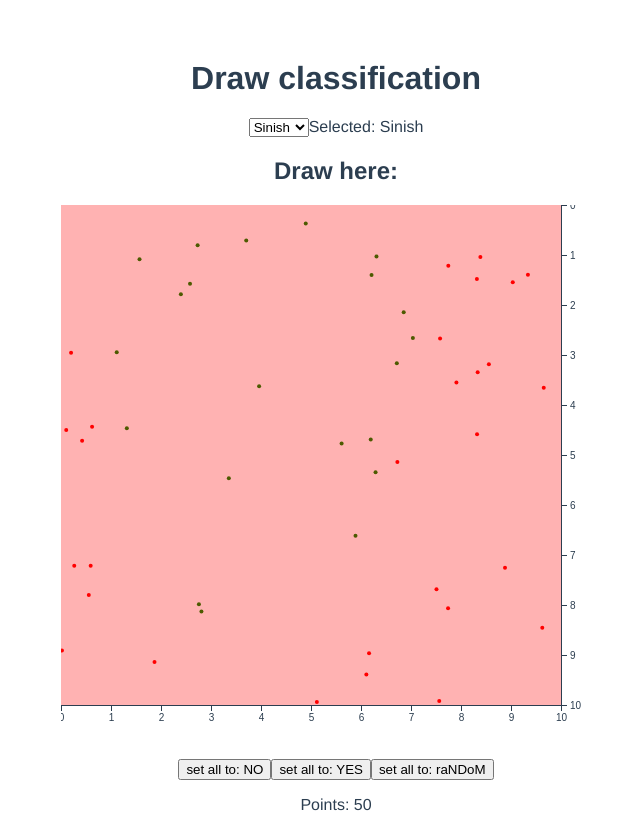
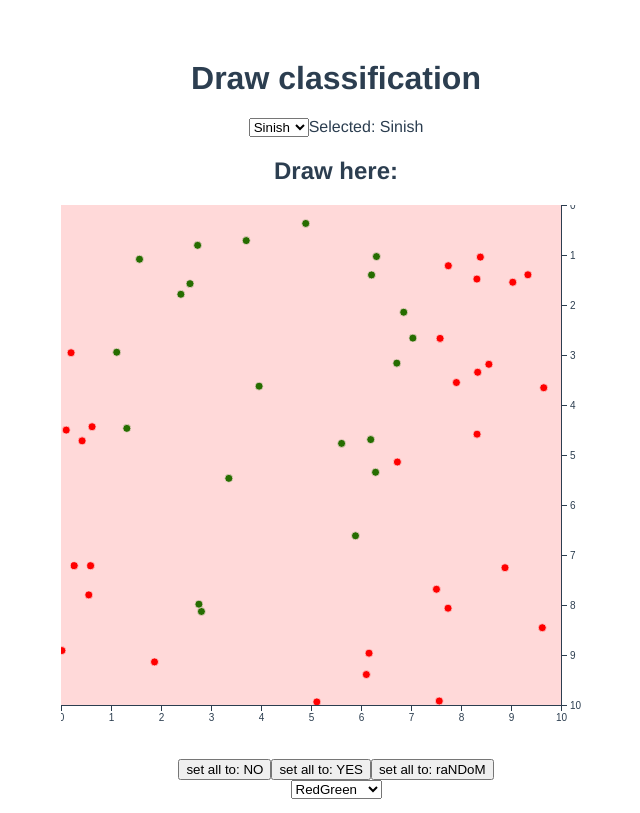
Before and after one commit to stared/which-ml-are-you, a Vue app: page / in a window 1280 px wide. Shown: the top 813 px of the page, without its empty margins (304-944 px from the left). Built offline with nearby package versions, Linux system fonts and the light colour scheme; the HTML template or start-up script is replaced by a standard one.

Commit message:
adjustable colors schemes: r-g, tf, sklearn

```diff
--- a/src/App.vue
+++ b/src/App.vue
@@ -20,6 +20,8 @@
       :tiles="tiles"
       :width="500"
       :height="500"
+      :colorNegative="selectedColorScheme.negative"
+      :colorPositive="selectedColorScheme.positive"
     />
 
     <div>
@@ -33,6 +35,16 @@
         set all to: raNDoM
       </button>
     </div>
+
+    <select v-model="selectedColorScheme">
+      <option
+        v-for="colorScheme in colorSchemes"
+        :key="colorScheme.name"
+        :value="colorScheme"
+      >
+        {{ colorScheme.name }}
+      </option>
+    </select>
 
     <p>Points: {{ dataset.points.length }}</p>
     <p>Tiles up: {{ tilesUp }}</p>
@@ -126,6 +138,12 @@ export default {
         {name: "Circle", points: circle},
         {name: "Empty", points: []},
       ],
+      colorSchemes: [
+        {name: "RedGreen", negative: 'red', positive: 'green'},
+        {name: "TensorFlow", negative:  'rgb(245, 147, 34)', positive: 'rgb(8, 119, 189)'},
+        {name: "sklearn", negative:  'rgb(255, 0, 0)', positive: 'rgb(0, 0, 255)'},
+      ],
+      selectedColorScheme: {name: "RedGreen", negative: 'red', positive: 'green'}
     };
   },
   computed: {
--- a/src/components/Chart.vue
+++ b/src/components/Chart.vue
@@ -11,7 +11,7 @@
         class="point"
         :cx="xScale(d.x)"
         :cy="yScale(d.y)"
-        :r="2"
+        :r="4"
         :style="{fill: color(d.v)}"
       />
     </g>
@@ -24,7 +24,7 @@
         :y="yScale(d.y)"
         :width="size"
         :height="size"
-        :style="{fill: color(d.v), opacity: 0.3}"
+        :style="{fill: color(d.v), opacity: 0.15}"
         @mousedown="tileMouseDown(d)"
         @mouseover="tileMouseOver(d)"
         @mouseup="tileMouseUp()"
@@ -50,22 +50,32 @@ export default {
     height: Number,
     size: {type: Number, default: 50},
     k: {type: Number, default: 10},
-    axisPadding: {type: Number, default: 0}
+    axisPadding: {type: Number, default: 0},
+    colorNegative: {type: String, default: "red"},
+    colorPositive: {type: String, default: "green"},
   },
   data: function () {
     return {
-      xScale: d3.scaleLinear()
-        .domain([0, this.k])
-        .range([0, this.k * this.size]),
-      yScale: d3.scaleLinear()
-        .domain([0, this.k])
-        .range([0, this.k * this.size]),
-      color: d3.scaleLinear()
-        .domain([0, 0.5, 1.])
-        .range(['red', 'white', 'green']),
       isDown: false,
       brushValue: 1,
     };
+  },
+  computed: {
+    xScale: function() {
+      return d3.scaleLinear()
+        .domain([0, this.k])
+        .range([0, this.k * this.size]);
+    },
+    yScale: function() {
+      return d3.scaleLinear()
+        .domain([0, this.k])
+        .range([0, this.k * this.size]);
+    },
+    color: function() {
+      return d3.scaleLinear()
+        .domain([0, 0.5, 1.])
+        .range([this.colorNegative, 'white', this.colorPositive]);
+    },
   },
   mounted() {
     d3.select(this.$el).select("g.x-axis")
@@ -116,4 +126,11 @@ a {
 .tile {
   cursor: pointer;
 }
+
+.point {
+  stroke: white;
+  stroke-width: 1;
+  stroke-opacity: 0.8;
+}
+
 </style>
```
